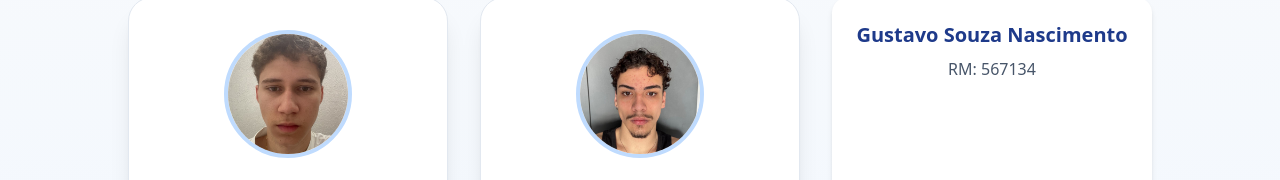
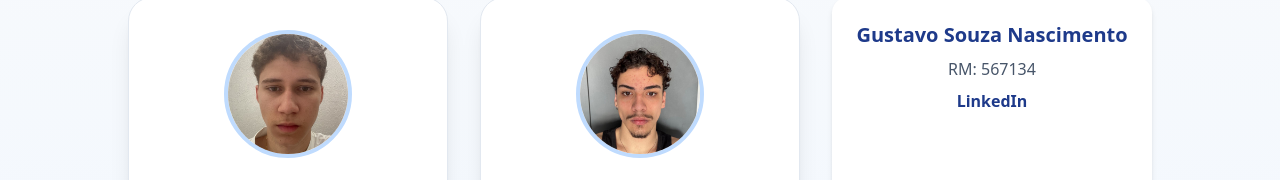
Before and after one commit to renanlima-hub/nexoratech, a React (Vite) app: page /integrantes in a window 1280 px wide. Shown: the part 251-431 px from the top of the page. Built offline with nearby package versions, Linux system fonts and the light colour scheme.

Commit message:
feat: adiciona linkedin do integrante Gustavo

```diff
--- a/src/pages/Integrantes.tsx
+++ b/src/pages/Integrantes.tsx
@@ -79,12 +79,21 @@ export default function Integrantes() {
           </div>
 
           <div className="bg-white rounded-2xl shadow-md p-6 text-center">
-              <h3 className="text-xl font-bold text-blue-900 mb-2">
-                Gustavo Souza Nascimento
-              </h3>
+            <h3 className="text-xl font-bold text-blue-900 mb-2">
+              Gustavo Souza Nascimento
+            </h3>
 
-              <p className="text-slate-600 mb-1">RM: 567134</p>
-            </div>
+            <p className="text-slate-600 mb-2">RM: 567134</p>
+
+            <a
+              href="https://www.linkedin.com/in/gustavo-souza-nascimento-698a81305/"
+              target="_blank"
+              rel="noopener noreferrer"
+              className="text-blue-900 font-semibold hover:underline"
+            >
+              LinkedIn
+            </a>
+          </div>
         </div>
       </section>
     </main>
```
